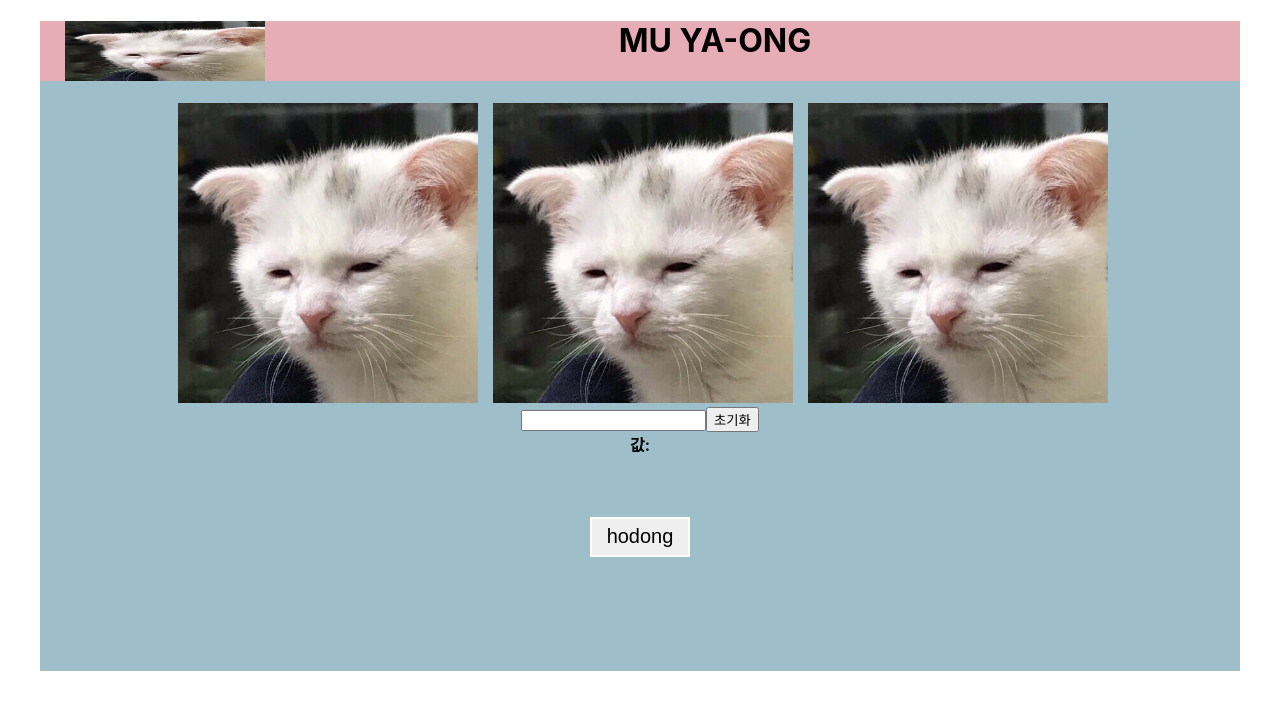
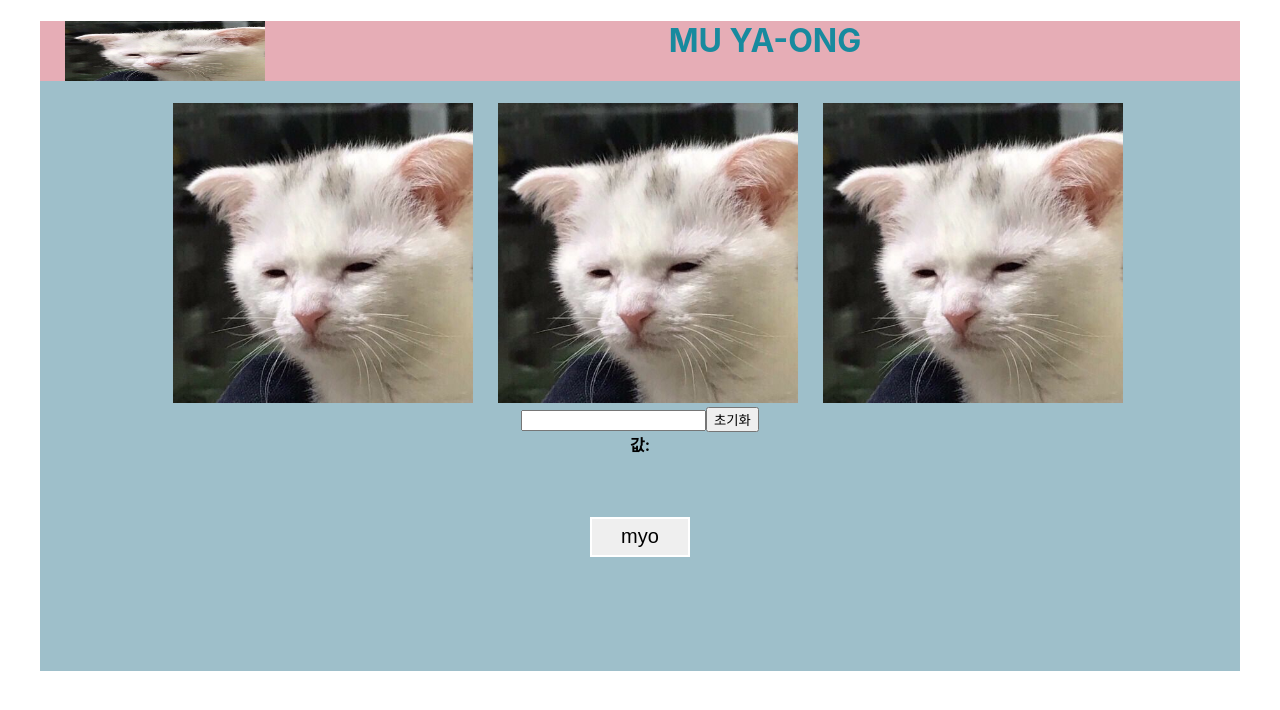
Before and after one commit to SWJBReactStudy/react_eunah, a React (Create React App) app: page / in a window 1280 px wide. Shown: the top 710 px of the page. Built offline with nearby package versions, Linux system fonts and the light colour scheme.

Commit message:
오류수정

```diff
--- a/src/App.css
+++ b/src/App.css
@@ -34,15 +34,15 @@ a{
   color: rgb(24, 138, 158);
   background-color: rgb(230, 173, 182);
 }
-.my>a{
+.my>img{
   margin-left: -100px;
 }
 .imgcat{
   position: relative;
   margin-left: -10px;
 }
-.imgcat > a {
-  margin-left: 15px;
+.imgcat > img {
+  margin-left: 25px;
 }
 img{
   width: 300px;
--- a/src/App.js
+++ b/src/App.js
@@ -1,11 +1,13 @@
 import { useState } from 'react';
 import './App.css';
+import Middlecat from './middlecat';
+import Quiz from './Quiz';
 
 import fcat from './img/ha.jpg';
 import scat from './img/he.jpg';
 import tcat from './img/ho.jpg';
-import Middlecat from './middlecat';
-import Quiz from './quiz';
+import dong from './img/dong.png';
+
 
 function App() {
 
@@ -13,9 +15,10 @@ const [cats/*, set_id*/] = useState({
     _id : 0,
     head :  'MU YA-ONG',
     img : [
-      { name: 'hodong', catimg : fcat},
+      { name: 'myo', catimg : fcat},
       { name: 'hwak', catimg : scat},
-      { name: 'myo', catimg : tcat}
+      { name: 'hodong', catimg : tcat},
+      { name: '동현신', catimg : dong}
     ]
   });
 
@@ -25,7 +28,7 @@ const [cats/*, set_id*/] = useState({
 
   const setimg = () =>{
     setcount((count)=> count+1 )
-    if(count===2) setcount(0);
+    if(count===3) setcount(0);
     // set_id((aa)=>({
     //   ...aa,
     //   _id : count
@@ -64,7 +67,7 @@ const [cats/*, set_id*/] = useState({
           <div className="logoboard">
             <img src={_catimg} className="logo" alt="teat1234"></img>
           </div>
-          <h1 className="my"><a href="/">{cats.head}</a></h1>
+          <h1 className="my">{cats.head}</h1>
         </header>
         <Middlecat imgs={_catimg}/>
         <div className="gotohouse">
--- a/src/Quiz.js
+++ b/src/Quiz.js
@@ -1,6 +1,6 @@
 import React, { useState } from 'react';
 
-function quiz() {
+function Quiz() {
   const [text, setText] = useState('');
 
   const onChange = (e) => {
@@ -22,4 +22,4 @@ function quiz() {
   );
 }
 
-export default quiz;
+export default Quiz;
--- a/src/middlecat.js
+++ b/src/middlecat.js
@@ -4,9 +4,9 @@ import React from 'react';
 function Middlecat(props) {
     return(
         <div className="imgcat">
-          <a href="/"><img src={props.imgs} alt="cat"></img></a>
-          <a href="/"><img src={props.imgs} alt="cat"></img></a>
-          <a href="/"><img src={props.imgs} alt="cat"></img></a>
+          <img src={props.imgs} alt="cat"></img>
+          <img src={props.imgs} alt="cat"></img>
+          <img src={props.imgs} alt="cat"></img>
         </div>
     );
 }
```
Also changed, not shown: src/img/dong.png (added).
